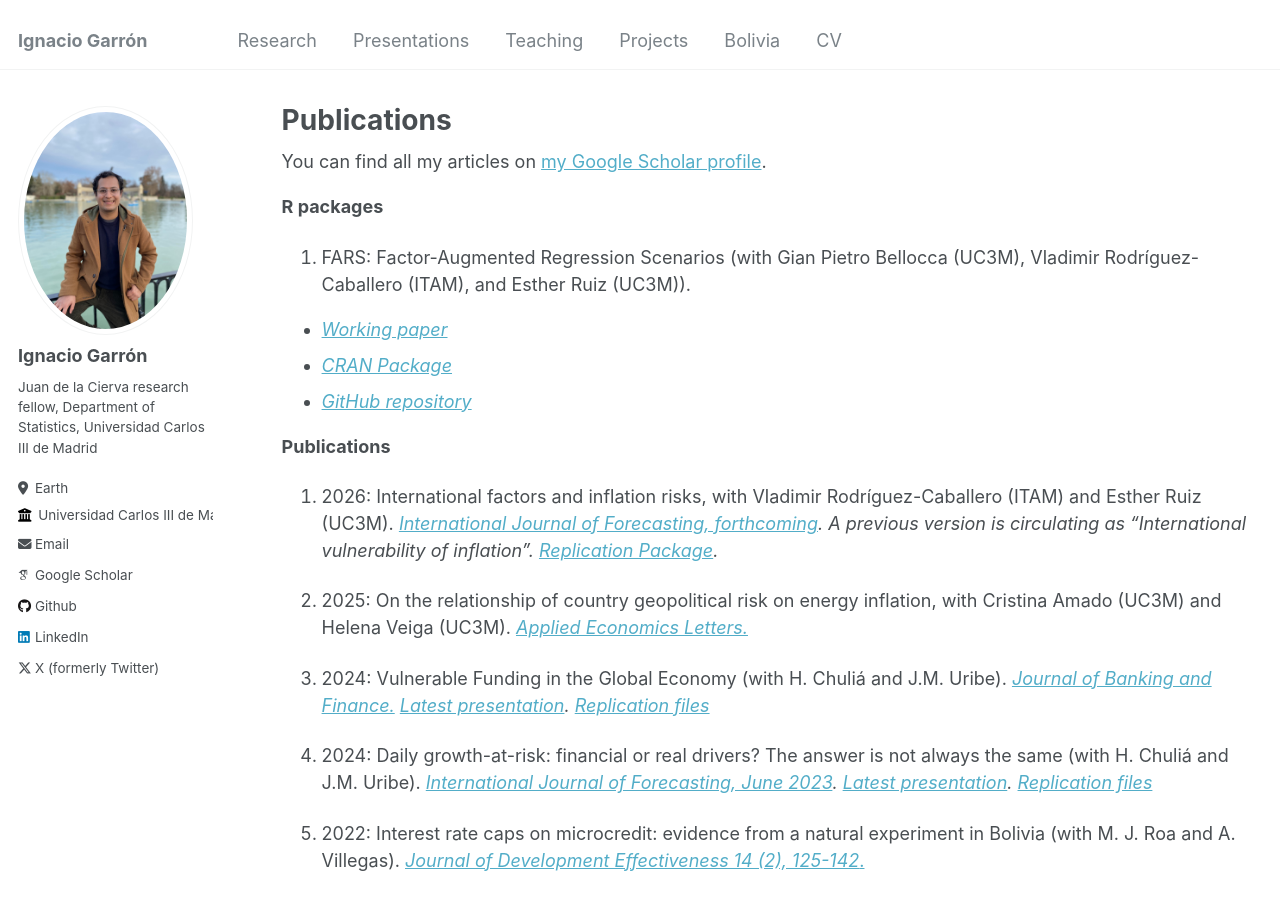
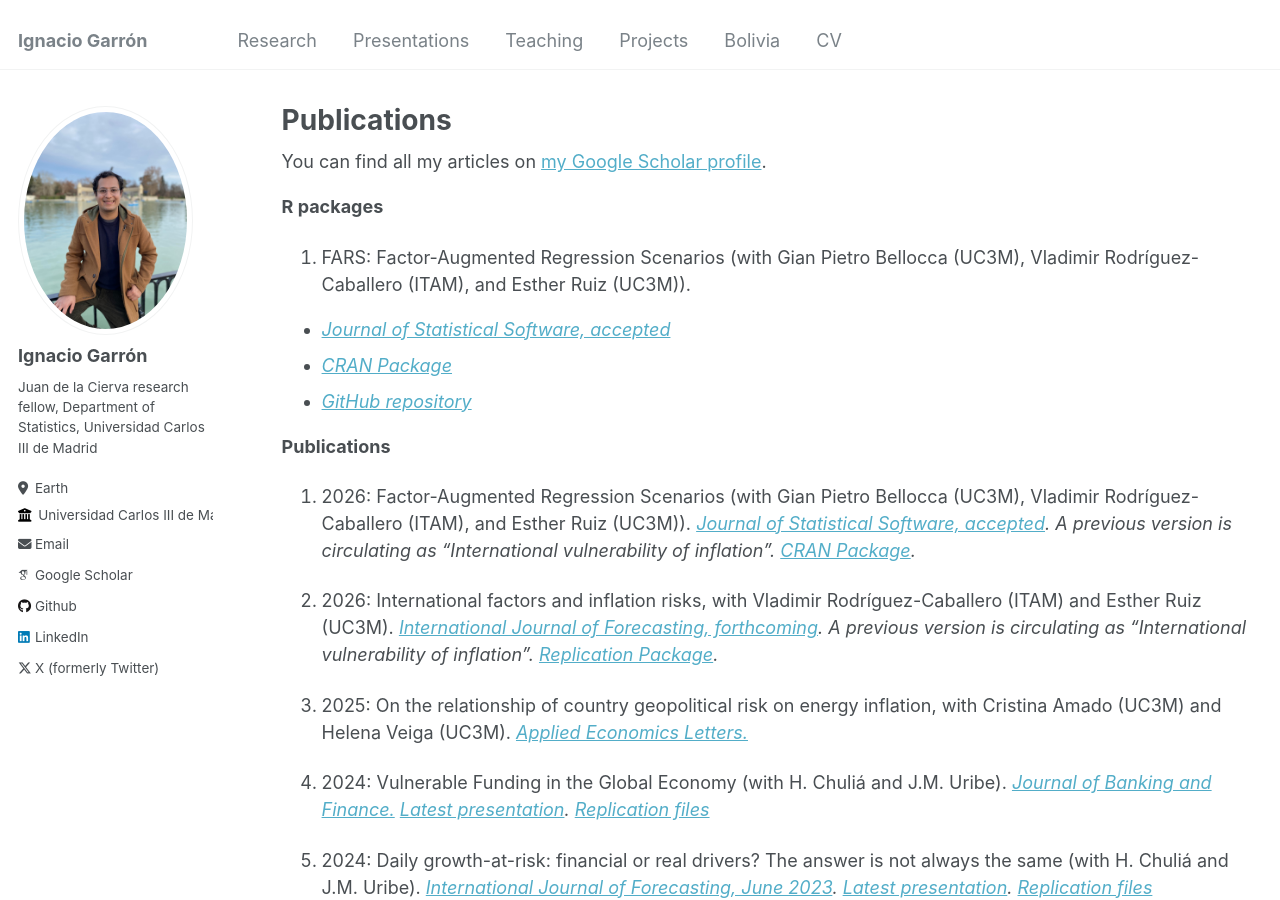
Before and after one commit to IgnacioGarron/IgnacioGarron.github.io, a Jekyll site: the page built from _pages/publications.md, in a window 1280 px wide and 900 px high. Built offline with Jekyll 4.4.1, drawn with Linux system fonts in a browser that asks for light colours; some web fonts are replaced.

Commit message:
Update publications.md

```diff
--- a/_pages/publications.md
+++ b/_pages/publications.md
@@ -14,24 +14,27 @@ author_profile: true
 
 1.  FARS: Factor-Augmented Regression Scenarios (with Gian Pietro Bellocca (UC3M), Vladimir Rodríguez-Caballero (ITAM), and Esther Ruiz (UC3M)).
 
-- *[Working paper](https://arxiv.org/abs/2507.10679)*
+- *[Journal of Statistical Software, accepted](https://arxiv.org/abs/2507.10679)*
 - *[CRAN Package](https://cran.r-project.org/web/packages/FARS/index.html)*
 - *[GitHub repository](https://github.com/GPEBellocca/FARS)*
 
 
 **Publications**
 
-1. 2026: International factors and inflation risks, with Vladimir Rodríguez-Caballero (ITAM) and Esther Ruiz (UC3M). *[International Journal of Forecasting, forthcoming](https://doi.org/10.1016/j.ijforecast.2025.12.003). A previous version is circulating as "International vulnerability of inflation". [Replication Package](https://github.com/IgnacioGarron/replication_ijf_int_inflation_factors_risks).*
+7. 2026: Factor-Augmented Regression Scenarios (with Gian Pietro Bellocca (UC3M), Vladimir Rodríguez-Caballero (ITAM), and Esther Ruiz (UC3M)).
+ *[Journal of Statistical Software, accepted](https://doi.org/10.1016/j.ijforecast.2025.12.003). A previous version is circulating as "International vulnerability of inflation". [CRAN Package](https://cran.r-project.org/web/packages/FARS/index.html).*
 
-2. 2025: On the relationship of country geopolitical risk on energy inflation, with Cristina Amado (UC3M) and Helena Veiga (UC3M). *[Applied Economics Letters.](https://www.tandfonline.com/doi/full/10.1080/13504851.2025.2547098?scroll=top&needAccess=true)*
+6. 2026: International factors and inflation risks, with Vladimir Rodríguez-Caballero (ITAM) and Esther Ruiz (UC3M). *[International Journal of Forecasting, forthcoming](https://doi.org/10.1016/j.ijforecast.2025.12.003). A previous version is circulating as "International vulnerability of inflation". [Replication Package](https://github.com/IgnacioGarron/replication_ijf_int_inflation_factors_risks).*
 
-3. 2024: Vulnerable Funding in the Global Economy (with H. Chuliá and J.M. Uribe). *[Journal of Banking and Finance.](https://www.sciencedirect.com/science/article/pii/S0378426624002280) [Latest presentation](/files/VulnerableFunding_latest.pdf). [Replication files](https://github.com/IgnacioGarron/Vulnerable-Funding-RR2)*
+5. 2025: On the relationship of country geopolitical risk on energy inflation, with Cristina Amado (UC3M) and Helena Veiga (UC3M). *[Applied Economics Letters.](https://www.tandfonline.com/doi/full/10.1080/13504851.2025.2547098?scroll=top&needAccess=true)*
 
-4. 2024: Daily growth-at-risk: financial or real drivers? The answer is not always the same (with H. Chuliá and J.M. Uribe). *[International Journal of Forecasting, June 2023](https://www.sciencedirect.com/science/article/pii/S0169207023000511). [Latest presentation](/files/Chapter_2_presentation.pdf). [Replication files](https://github.com/IgnacioGarron/Daily-GaR)*
+4. 2024: Vulnerable Funding in the Global Economy (with H. Chuliá and J.M. Uribe). *[Journal of Banking and Finance.](https://www.sciencedirect.com/science/article/pii/S0378426624002280) [Latest presentation](/files/VulnerableFunding_latest.pdf). [Replication files](https://github.com/IgnacioGarron/Vulnerable-Funding-RR2)*
 
-5. 2022: Interest rate caps on microcredit: evidence from a natural experiment in Bolivia (with M. J. Roa and A. Villegas). [*Journal of Development Effectiveness 14 (2), 125-142*.](https://www.tandfonline.com/doi/abs/10.1080/19439342.2021.1968934)
+3. 2024: Daily growth-at-risk: financial or real drivers? The answer is not always the same (with H. Chuliá and J.M. Uribe). *[International Journal of Forecasting, June 2023](https://www.sciencedirect.com/science/article/pii/S0169207023000511). [Latest presentation](/files/Chapter_2_presentation.pdf). [Replication files](https://github.com/IgnacioGarron/Daily-GaR)*
 
-6. 2019: Financial decisions and financial capabilities in the Andean region (with M. J. Roa and J. Barboza). [*Journal of Consumer Affairs 53 (2), 296-323*.](https://onlinelibrary.wiley.com/doi/abs/10.1111/joca.12187)
+2. 2022: Interest rate caps on microcredit: evidence from a natural experiment in Bolivia (with M. J. Roa and A. Villegas). [*Journal of Development Effectiveness 14 (2), 125-142*.](https://www.tandfonline.com/doi/abs/10.1080/19439342.2021.1968934)
+
+1. 2019: Financial decisions and financial capabilities in the Andean region (with M. J. Roa and J. Barboza). [*Journal of Consumer Affairs 53 (2), 296-323*.](https://onlinelibrary.wiley.com/doi/abs/10.1111/joca.12187)
 
 
 **Working papers**
```
